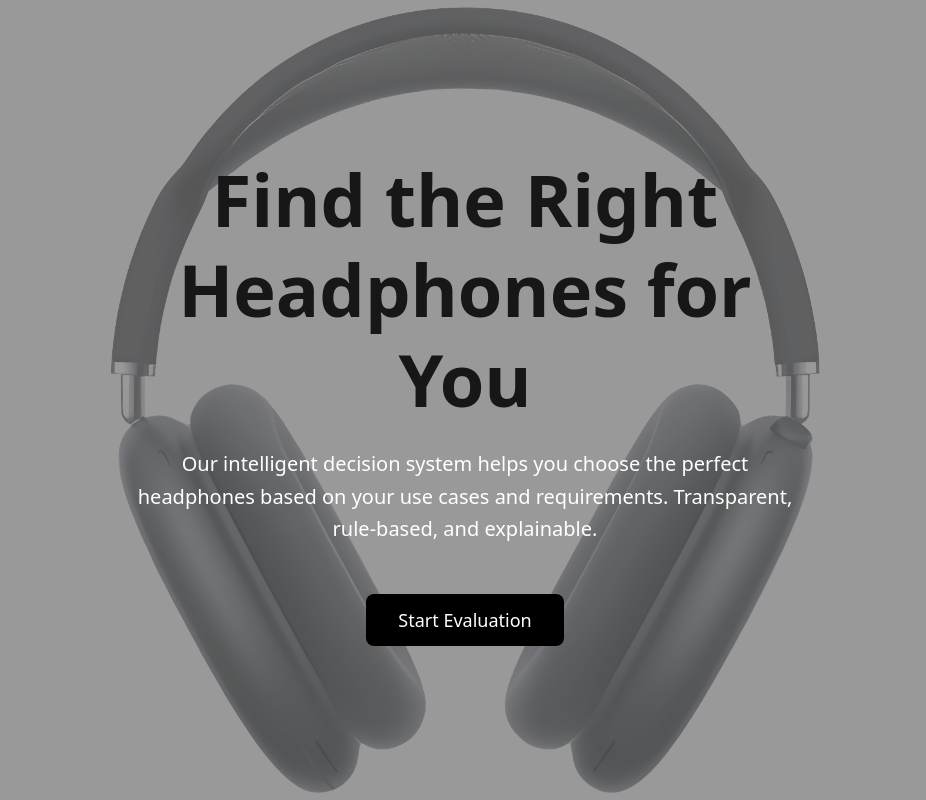
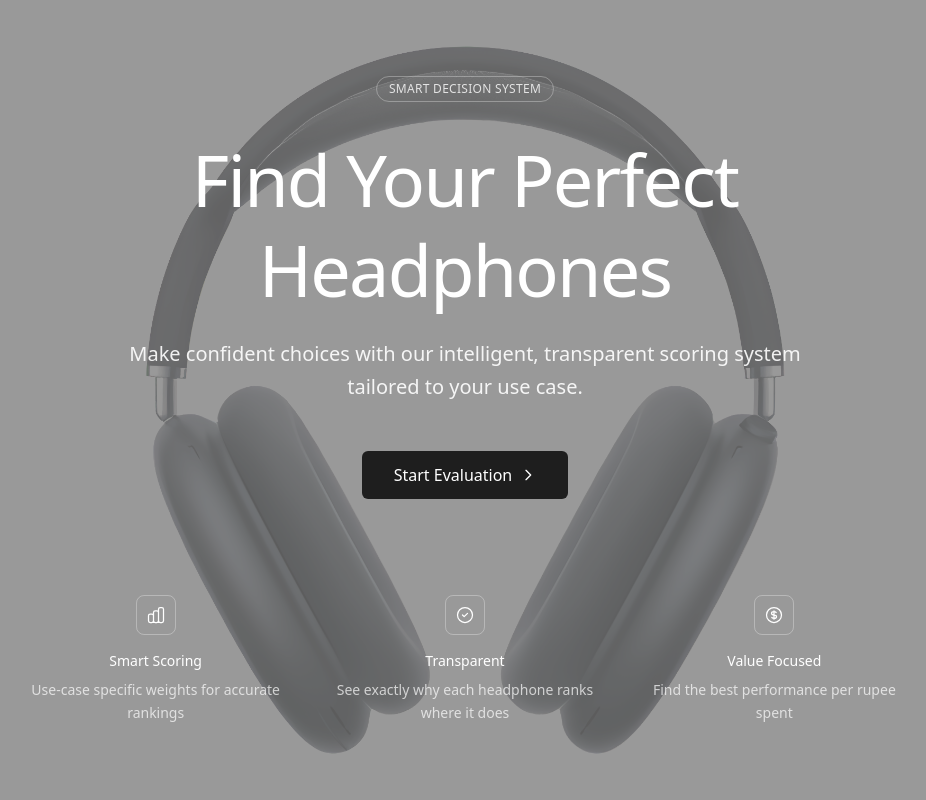
Before and after one commit to joeabrahamk/frequency_labs, a React (Vite) app in the folder frontend/: page / in a window 1280 px wide. Shown: the whole page, without its empty margins (175-1101 px from the left). Built offline with nearby package versions, Linux system fonts and the light colour scheme; no server answers.

Commit message:
UI: Hero section re-designed

```diff
--- a/frontend/src/components/HeroSection.jsx
+++ b/frontend/src/components/HeroSection.jsx
@@ -3,28 +3,77 @@ import bgimg from '../assets/applle.png'
 
 export default function HeroSection({ onStartClick }) {
   return (
-    <section className="min-h-screen w-100vw flex flex-col items-center justify-center px-6 py-20 text-center relative">
+    <section className="h-screen w-100vw flex flex-col items-center justify-center px-6 py-20 relative">
       <div
-        className="absolute inset-0 bg-contain bg-center bg-no-repeat opacity-50"
+        className="absolute inset-0 bg-contain bg-center bg-no-repeat opacity-40 scale-90"
         style={{ backgroundImage: `url(${bgimg})` }}
       ></div>
       <div className="absolute inset-0 bg-black/40"></div>
-      <div className="max-w-2xl mx-auto relative z-10">
-        <h1 className="text-6xl md:text-7xl font-bold text-neutral-900 mb-6 leading-tight">
-          Find the Right
-          <span className="block">Headphones for You</span>
+
+      <div className="max-w-5xl mx-auto text-center relative z-10">
+        {/* Tag */}
+        <div className="inline-block px-3 py-1 border border-white/30 rounded-full text-white/80 text-xs font-medium mb-8 tracking-wide">
+          SMART DECISION SYSTEM
+        </div>
+
+        {/* Main heading */}
+        <h1 className="text-5xl md:text-7xl font-light text-white mb-6 leading-tight tracking-tight">
+          Find Your Perfect
+          <span className="block font-normal">Headphones</span>
         </h1>
 
-        <p className="text-xl text-white mb-12 leading-relaxed">
-          Our intelligent decision system helps you choose the perfect headphones based on your use cases and requirements. Transparent, rule-based, and explainable.
+        <p className="text-lg md:text-xl text-white/90 mb-12 max-w-2xl mx-auto leading-relaxed">
+          Make confident choices with our intelligent, transparent scoring system tailored to your use case.
         </p>
 
+        {/* CTA Button */}
         <button
           onClick={onStartClick}
-          className="btn-primary text-lg"
+          className="group inline-flex items-center gap-2 px-8 py-3 bg-black/80 text-white text-base font-medium rounded-md hover:bg-black/90 transition-colors duration-200"
         >
-          Start Evaluation
+          <span>Start Evaluation</span>
+          <svg
+            className="w-4 h-4 group-hover:translate-x-0.5 transition-transform"
+            fill="none"
+            stroke="currentColor"
+            viewBox="0 0 24 24"
+          >
+            <path strokeLinecap="round" strokeLinejoin="round" strokeWidth={2} d="M9 5l7 7-7 7" />
+          </svg>
         </button>
+
+        {/* Feature list */}
+        <div className="grid grid-cols-3 gap-4 md:gap-8 mt-24 max-w-4xl mx-auto">
+          <div className="text-center">
+            <div className="w-10 h-10 border border-white/30 rounded-lg flex items-center justify-center mb-4 mx-auto">
+              <svg className="w-5 h-5 text-white" fill="none" stroke="currentColor" viewBox="0 0 24 24">
+                <path strokeLinecap="round" strokeLinejoin="round" strokeWidth={1.5} d="M9 19v-6a2 2 0 00-2-2H5a2 2 0 00-2 2v6a2 2 0 002 2h2a2 2 0 002-2zm0 0V9a2 2 0 012-2h2a2 2 0 012 2v10m-6 0a2 2 0 002 2h2a2 2 0 002-2m0 0V5a2 2 0 012-2h2a2 2 0 012 2v14a2 2 0 01-2 2h-2a2 2 0 01-2-2z" />
+              </svg>
+            </div>
+            <h3 className="text-white font-medium mb-2 text-sm">Smart Scoring</h3>
+            <p className="text-white/70 text-xs md:text-sm leading-relaxed">Use-case specific weights for accurate rankings</p>
+          </div>
+
+          <div className="text-center">
+            <div className="w-10 h-10 border border-white/30 rounded-lg flex items-center justify-center mb-4 mx-auto">
+              <svg className="w-5 h-5 text-white" fill="none" stroke="currentColor" viewBox="0 0 24 24">
+                <path strokeLinecap="round" strokeLinejoin="round" strokeWidth={1.5} d="M9 12l2 2 4-4m6 2a9 9 0 11-18 0 9 9 0 0118 0z" />
+              </svg>
+            </div>
+            <h3 className="text-white font-medium mb-2 text-sm">Transparent</h3>
+            <p className="text-white/70 text-xs md:text-sm leading-relaxed">See exactly why each headphone ranks where it does</p>
+          </div>
+
+          <div className="text-center">
+            <div className="w-10 h-10 border border-white/30 rounded-lg flex items-center justify-center mb-4 mx-auto">
+              <svg className="w-5 h-5 text-white" fill="none" stroke="currentColor" viewBox="0 0 24 24">
+                <path strokeLinecap="round" strokeLinejoin="round" strokeWidth={1.5} d="M12 8c-1.657 0-3 .895-3 2s1.343 2 3 2 3 .895 3 2-1.343 2-3 2m0-8c1.11 0 2.08.402 2.599 1M12 8V7m0 1v8m0 0v1m0-1c-1.11 0-2.08-.402-2.599-1M21 12a9 9 0 11-18 0 9 9 0 0118 0z" />
+              </svg>
+            </div>
+            <h3 className="text-white font-medium mb-2 text-sm">Value Focused</h3>
+            <p className="text-white/70 text-xs md:text-sm leading-relaxed">Find the best performance per rupee spent</p>
+          </div>
+        </div>
       </div>
     </section>
   )
```
